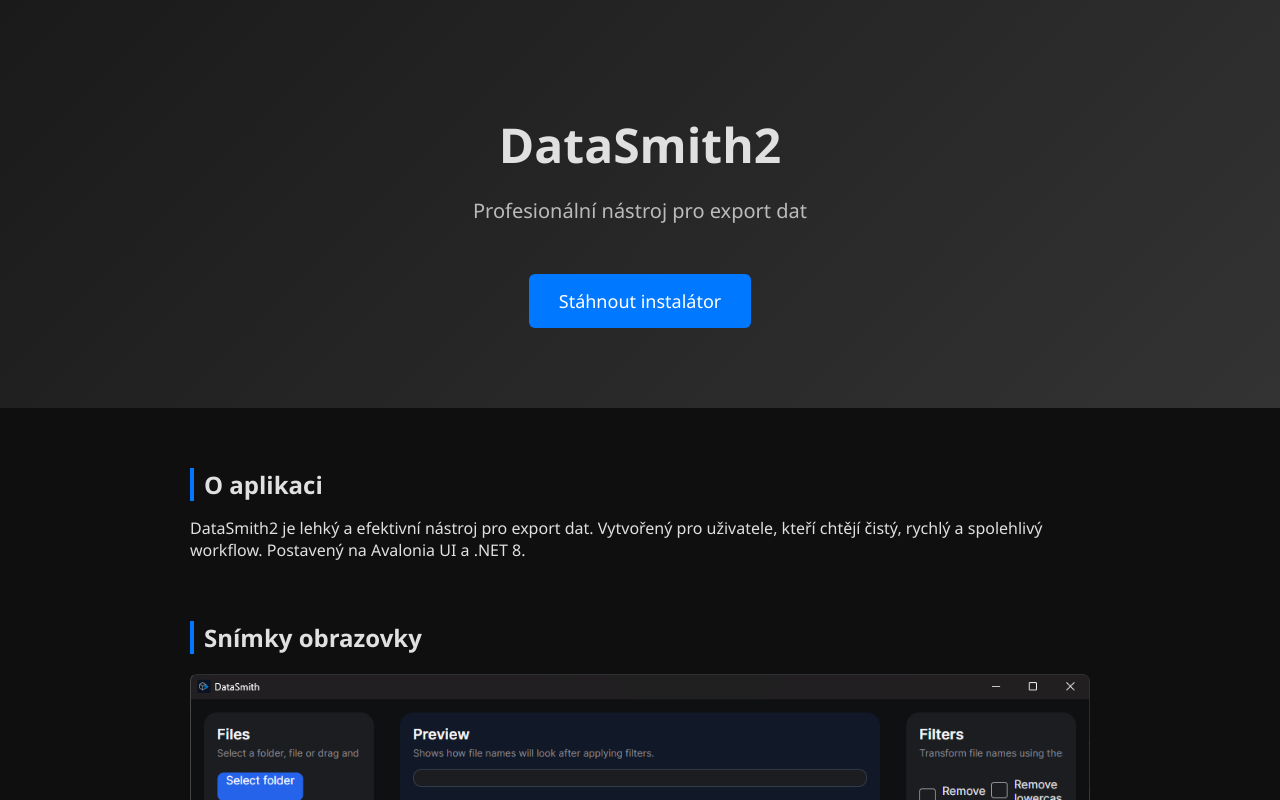
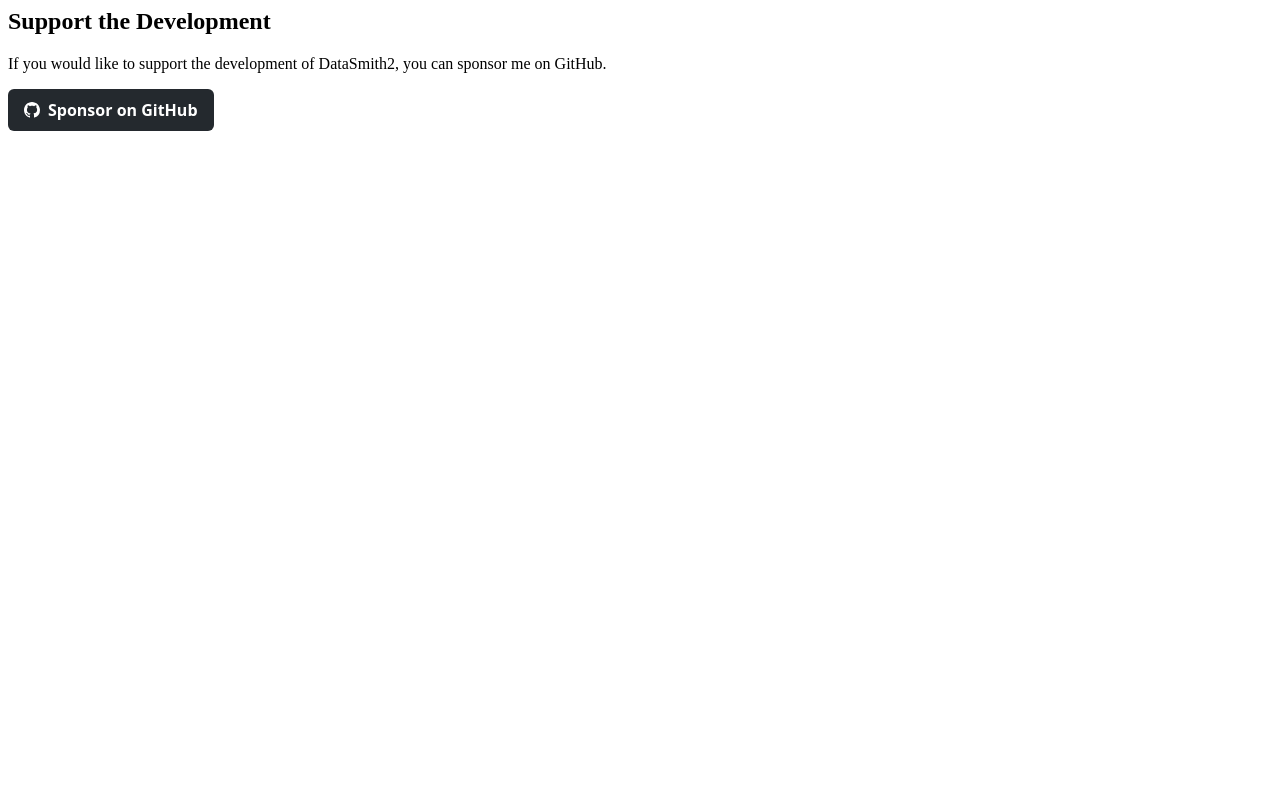
Before and after one commit to Martas258/DataSmith2, a plain HTML site: page index.html in a window 1280 px wide. Shown: the top 800 px of the page. Drawn offline with Linux system fonts and the light colour scheme.

Commit message:
Add support section and remove roadmap content
Updated the content of the index.html file to include a section for supporting development on GitHub and removed the roadmap and support sections.

```diff
--- a/index.html
+++ b/index.html
@@ -1,118 +1,10 @@
-<!DOCTYPE html>
-<html lang="cs">
-<head>
-    <meta charset="UTF-8">
-    <meta name="viewport" content="width=device-width, initial-scale=1.0">
-    <title>DataSmith2 – Oficiální stránka</title>
-    <style>
-        body {
-            margin: 0;
-            font-family: 'Segoe UI', sans-serif;
-            background: #0f0f0f;
-            color: #e0e0e0;
-        }
+<section>
+    <h2>Support the Development</h2>
+    <p>
+        If you would like to support the development of DataSmith2, you can sponsor me on GitHub.
+    </p>
 
-        header {
-            text-align: center;
-            padding: 80px 20px;
-            background: linear-gradient(135deg, #1a1a1a, #333);
-        }
-
-        h1 {
-            font-size: 48px;
-            margin-bottom: 10px;
-        }
-
-        p.subtitle {
-            font-size: 20px;
-            opacity: 0.8;
-        }
-
-        .btn {
-            display: inline-block;
-            margin-top: 30px;
-            padding: 15px 30px;
-            background: #0078ff;
-            color: white;
-            text-decoration: none;
-            border-radius: 6px;
-            font-size: 18px;
-        }
-
-        section {
-            max-width: 900px;
-            margin: 60px auto;
-            padding: 0 20px;
-        }
-
-        h2 {
-            border-left: 4px solid #0078ff;
-            padding-left: 10px;
-            margin-bottom: 10px;
-        }
-
-        img {
-            max-width: 100%;
-            border-radius: 6px;
-            margin-top: 10px;
-        }
-
-        footer {
-            text-align: center;
-            padding: 20px;
-            opacity: 0.6;
-            font-size: 14px;
-        }
-
-        a {
-            color: #66aaff;
-        }
-    </style>
-</head>
-<body>
-
-<header>
-    <h1>DataSmith2</h1>
-    <p class="subtitle">Profesionální nástroj pro export dat</p>
-    <a class="btn" href="https://github.com/martas258/DataSmith2/releases/latest">Stáhnout instalátor</a>
-</header>
-
-<section>
-    <h2>O aplikaci</h2>
-    <p>
-        DataSmith2 je lehký a efektivní nástroj pro export dat. Vytvořený pro uživatele, kteří chtějí čistý, rychlý a spolehlivý workflow. Postavený na Avalonia UI a .NET 8.
-    </p>
-</section>
-
-<section>
-    <h2>Snímky obrazovky</h2>
-    <img src="Screenshot1.png.png" alt="Screenshot 1">
-    <img src="Screenshot2.png.png" alt="Screenshot 2">
-</section>
-
-<section>
-    <h2>Roadmapa</h2>
-    <p>
-        Plán vývoje najdete v repozitáři:
-        <a href="https://github.com/martas258/DataSmith2/blob/main/ROADMAP">ROADMAP</a>
-    </p>
-</section>
-
-<section>
-    <h2>Podpora vývoje</h2>
-    <p>
-        Pokud chcete podpořit další vývoj DataSmith2, můžete přispět zde:
-        <a href="https://buymeacoffee.com/martine">Buy Me a Coffee</a>
-    </p>
-</section>
-
-<footer>
-    © 2026 DataSmith2 – vytvořil Martine
-</footer>
-
-</body>
-</html>
-<a href="https://github.com/sponsors/Martas258
+    <a href="https://github.com/sponsors/Martas258"
        target="_blank"
        style="
           display:inline-flex;
@@ -147,3 +39,4 @@
        </svg>
        Sponsor on GitHub
     </a>
+</section>
```
Lines whose indentation alone changed are shown as unchanged.
